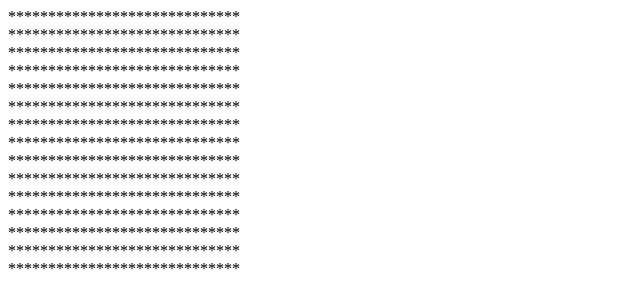
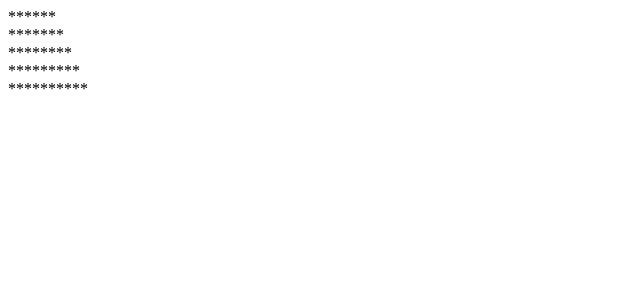
Before and after one commit to jirapinya00/jirapinya00.github.io, a plain HTML site: page for-loop.html in a window 1280 px wide. Shown: the whole page, without its empty margins (0-640 px from the left). Drawn offline with Linux system fonts and the light colour scheme.

Commit message:
Update for-loop.html

```diff
--- a/for-loop.html
+++ b/for-loop.html
@@ -7,20 +7,12 @@
 </head>
 <body>
     <script>
-document.write('*****************************'+'<br>')
-document.write('*****************************'+'<br>')
-document.write('*****************************'+'<br>')
-document.write('*****************************'+'<br>')
-document.write('*****************************'+'<br>')
 
-for (let i = 1; i <= 5; i++) {
-    document.write('*****************************'+'<br>')}
 
-    let j =0
-    while (j<5){
-        document.write('*****************************'+'<br>')
-        j++
-
+    let dok = '*****'
+    for (let i =0; i <5; i++){
+        dok +='*'
+        document.write(dok+'<br>')
     }
 
     </script>
```
